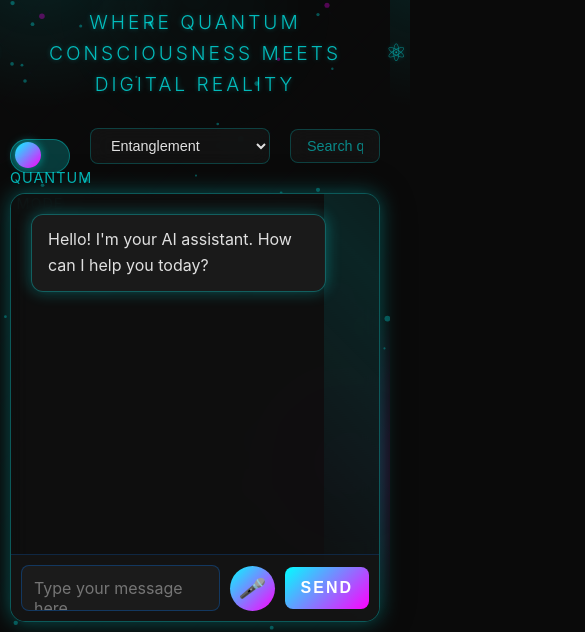
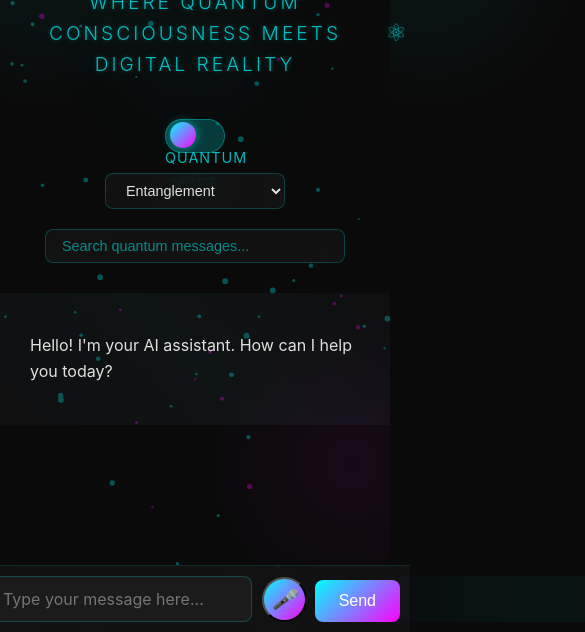
Before and after one commit to Thilina-silva/QUANTUM-CHAT, a website: page index.html in a window 390 px wide. Shown: the part 212-844 px from the top of the page, 585 px wide, since content can reach past the window. Drawn offline with nearby package versions, Linux system fonts and the light colour scheme; no server answers.

Commit message:
Update quantum theme with modern UI and improved mobile responsiveness

```diff
--- a/index.html
+++ b/index.html
@@ -39,9 +39,11 @@
                 </div>
             </div>
         </header>
-        <div class="chat-container">
+        <main class="chat-container">
             <div id="chatMessages" class="chat-messages"></div>
-            <div class="chat-input-container">
+        </main>
+        <footer class="chat-input-container">
+            <div class="input-wrapper">
                 <textarea id="userInput" placeholder="Type your message here..." rows="1"></textarea>
                 <div class="input-actions">
                     <button id="voiceButton" class="voice-button" title="Toggle voice input">
@@ -50,7 +52,7 @@
                     <button id="sendButton">Send</button>
                 </div>
             </div>
-        </div>
+        </footer>
         <div class="reaction-menu" id="reactionMenu">
             <button class="reaction-btn" data-reaction="superposition">⚛</button>
             <button class="reaction-btn" data-reaction="entangled">🔗</button>
--- a/styles.css
+++ b/styles.css
@@ -10,8 +10,8 @@ body {
     background-color: #0a0a0a;
     color: #e0e0e0;
     background-image:
-        radial-gradient(circle at 10% 20%, rgba(0, 255, 255, 0.1) 0%, transparent 20%),
-        radial-gradient(circle at 90% 80%, rgba(255, 0, 255, 0.1) 0%, transparent 20%);
+        radial-gradient(circle at 10% 20%, rgba(0, 255, 255, 0.05) 0%, transparent 20%),
+        radial-gradient(circle at 90% 80%, rgba(255, 0, 255, 0.05) 0%, transparent 20%);
     position: relative;
     overflow-x: hidden;
 }
@@ -24,8 +24,8 @@ body::before {
     width: 100%;
     height: 100%;
     background:
-        linear-gradient(45deg, transparent 48%, rgba(0, 255, 255, 0.1) 50%, transparent 52%),
-        linear-gradient(-45deg, transparent 48%, rgba(255, 0, 255, 0.1) 50%, transparent 52%);
+        linear-gradient(45deg, transparent 48%, rgba(0, 255, 255, 0.05) 50%, transparent 52%),
+        linear-gradient(-45deg, transparent 48%, rgba(255, 0, 255, 0.05) 50%, transparent 52%);
     background-size: 60px 60px;
     opacity: 0.1;
     pointer-events: none;
@@ -41,7 +41,7 @@ body::before {
     max-width: 1200px;
     margin: 0 auto;
     padding: 20px;
-    height: 100vh;
+    min-height: 100vh;
     display: flex;
     flex-direction: column;
     position: relative;
@@ -126,204 +126,138 @@ header h1 {
 
 .chat-container {
     flex: 1;
-    background: rgba(20, 20, 20, 0.8);
-    border-radius: 15px;
-    box-shadow:
-        0 0 20px var(--glow-color),
-        0 0 40px rgba(0, 0, 0, 0.2);
     display: flex;
     flex-direction: column;
     overflow: hidden;
-    border: 1px solid var(--glow-color);
-    backdrop-filter: blur(10px);
     position: relative;
+    margin: 0 -20px;  /* Extend to full width */
+    background: none;  /* Remove background */
+    border: none;     /* Remove border */
+    box-shadow: none; /* Remove box shadow */
 }
 
 .chat-container::before {
+    display: none;  /* Remove shimmer effect */
+}
+
+.chat-messages {
+    flex: 1;
+    padding: 20px;
+    overflow-y: auto;
+    background: none;  /* Remove background */
+}
+
+.message {
+    margin-bottom: 20px;
+    width: 100%;
+    animation: fadeIn 0.3s ease-out;
+    position: relative;
+    overflow: hidden;
+}
+
+.message::before {
     content: '';
     position: absolute;
     top: 0;
     left: 0;
     right: 0;
     bottom: 0;
-    background: linear-gradient(45deg, transparent, rgba(0, 255, 255, 0.1), transparent);
-    animation: shimmer 3s infinite;
-}
-
-@keyframes shimmer {
-    0% { transform: translateX(-100%); }
-    100% { transform: translateX(100%); }
-}
-
-.chat-messages {
-    flex: 1;
-    padding: 20px;
-    overflow-y: auto;
-    background: rgba(10, 10, 10, 0.5);
-}
-
-.chat-messages::-webkit-scrollbar {
-    width: 8px;
-}
-
-.chat-messages::-webkit-scrollbar-track {
-    background: rgba(20, 20, 20, 0.8);
-}
-
-.chat-messages::-webkit-scrollbar-thumb {
-    background: rgba(0, 123, 255, 0.3);
-    border-radius: 4px;
-}
-
-.message {
-    margin-bottom: 20px;
-    max-width: 80%;
-    animation: fadeIn 0.3s ease-out;
-}
-
-@keyframes fadeIn {
-    from { opacity: 0; transform: translateY(10px); }
-    to { opacity: 1; transform: translateY(0); }
-}
-
-.message.user {
-    margin-left: auto;
+    background: linear-gradient(90deg, transparent, rgba(0, 255, 255, 0.02), transparent);
+    transform: translateX(-100%);
+    animation: shimmer 2s infinite;
+    pointer-events: none;
 }
 
 .message.ai {
-    margin-right: auto;
+    background: rgba(68, 70, 84, 0.1);
+    width: 100%;
+    position: relative;
 }
 
-.message-content {
-    padding: 12px 16px;
-    border-radius: 12px;
-    font-size: 1rem;
-    position: relative;
-    overflow: hidden;
-    display: flex;
-    align-items: flex-start;
-}
-
-.message-content::before {
+.message.ai::after {
     content: '';
     position: absolute;
     top: 0;
     left: 0;
     right: 0;
     bottom: 0;
-    background: linear-gradient(45deg, transparent, rgba(255, 255, 255, 0.1), transparent);
-    transform: translateX(-100%);
-    transition: transform 0.3s;
+    background: linear-gradient(45deg, transparent, rgba(0, 255, 255, 0.02), transparent);
+    pointer-events: none;
 }
 
-.message-content:hover::before {
-    transform: translateX(100%);
+.message-content {
+    max-width: 800px;
+    margin: 0 auto;
+    padding: 20px;
+    position: relative;
+    z-index: 1;
 }
 
 .user .message-content {
-    background: linear-gradient(135deg, #007bff, #00ffff);
-    color: white;
-    box-shadow: 0 0 15px rgba(0, 123, 255, 0.3);
-    flex-direction: row-reverse;
+    background: none;
+    color: inherit;
+    box-shadow: none;
 }
 
 .ai .message-content {
-    background: rgba(30, 30, 30, 0.8);
-    color: #e0e0e0;
-    border: 1px solid var(--glow-color);
-    box-shadow: 0 0 15px var(--glow-color);
-    flex-direction: row;
+    background: none;
+    border: none;
+    box-shadow: none;
 }
 
 .chat-input-container {
+    position: sticky;
+    bottom: 0;
+    background: rgba(20, 20, 20, 0.8);
+    backdrop-filter: blur(10px);
     padding: 20px;
-    background: rgba(20, 20, 20, 0.9);
-    border-top: 1px solid rgba(0, 123, 255, 0.2);
-    display: flex;
-    gap: 10px;
-    backdrop-filter: blur(10px);
-}
-
-textarea {
-    flex: 1;
-    padding: 12px;
-    background: rgba(30, 30, 30, 0.8);
-    border: 1px solid rgba(0, 123, 255, 0.3);
-    border-radius: 8px;
-    resize: none;
-    font-family: inherit;
-    font-size: 1rem;
-    color: #e0e0e0;
-    outline: none;
-    transition: all 0.3s;
-}
-
-textarea:focus {
-    border-color: #00ffff;
-    box-shadow: 0 0 10px rgba(0, 255, 255, 0.2);
-}
-
-button {
-    padding: 12px 24px;
-    background: linear-gradient(135deg, #00ffff, #ff00ff);
-    color: white;
-    border: none;
-    border-radius: 8px;
-    cursor: pointer;
-    font-size: 1rem;
-    transition: all 0.3s;
-    text-transform: uppercase;
-    letter-spacing: 2px;
-    font-weight: bold;
-    position: relative;
-    overflow: hidden;
-}
-
-button::before {
-    content: '';
-    position: absolute;
-    top: 0;
-    left: -100%;
-    width: 100%;
-    height: 100%;
-    background: linear-gradient(90deg, transparent, rgba(255, 255, 255, 0.2), transparent);
-    transition: 0.5s;
-}
-
-button:hover::before {
-    left: 100%;
-}
-
-button:hover {
-    transform: translateY(-2px);
-    box-shadow:
-        0 5px 15px rgba(0, 255, 255, 0.4),
-        0 5px 15px rgba(255, 0, 255, 0.4);
-}
-
-button:disabled {
-    background: rgba(100, 100, 100, 0.5);
-    cursor: not-allowed;
-    transform: none;
-    box-shadow: none;
+    border-top: 1px solid rgba(0, 255, 255, 0.1);
+    margin: 0 -20px;
+    z-index: 10;
 }
 
 /* Mobile Responsive Design */
 @media (max-width: 768px) {
     .container {
+        padding: 0;
+    }
+
+    header {
         padding: 10px;
     }
 
+    .controls {
+        flex-direction: column;
+        gap: 10px;
+    }
+
+    .search-container {
+        width: 100%;
+    }
+
     .message {
-        max-width: 90%;
+        padding: 0 10px;
+    }
+
+    .message.ai {
+        padding: 20px 10px;
     }
 
     .chat-input-container {
         padding: 10px;
     }
 
-    button {
-        padding: 12px 16px;
+    .input-wrapper {
+        gap: 8px;
+    }
+
+    textarea {
+        font-size: 16px; /* Prevent zoom on mobile */
+    }
+
+    .voice-button {
+        width: 40px;
+        height: 40px;
     }
 }
 
@@ -429,8 +363,8 @@ input:checked + .slider:before {
 /* Quantum Mode Active Styles */
 body.quantum-mode-active {
     background-image:
-        radial-gradient(circle at 10% 20%, rgba(255, 0, 255, 0.1) 0%, transparent 20%),
-        radial-gradient(circle at 90% 80%, rgba(0, 255, 255, 0.1) 0%, transparent 20%);
+        radial-gradient(circle at 10% 20%, rgba(255, 0, 255, 0.05) 0%, transparent 20%),
+        radial-gradient(circle at 90% 80%, rgba(0, 255, 255, 0.05) 0%, transparent 20%);
 }
 
 body.quantum-mode-active .chat-container {
@@ -440,7 +374,19 @@ body.quantum-mode-active .chat-container {
     border-color: rgba(255, 0, 255, 0.2);
 }
 
-body.quantum-mode-active .message.ai .message-content {
+body.quantum-mode-active .message.ai {
+    background: rgba(68, 70, 84, 0.15);
+}
+
+body.quantum-mode-active .message.ai::after {
+    background: linear-gradient(45deg, transparent, rgba(255, 0, 255, 0.02), transparent);
+}
+
+body.quantum-mode-active .message::before {
+    background: linear-gradient(90deg, transparent, rgba(255, 0, 255, 0.02), transparent);
+}
+
+body.quantum-mode-active .message-content {
     background: rgba(30, 30, 30, 0.9);
     border-color: rgba(255, 0, 255, 0.2);
     box-shadow: 0 0 15px rgba(255, 0, 255, 0.1);
@@ -839,10 +785,111 @@ body.quantum-mode-active .message-action-btn:hover {
 }
 
 /* Voice Input Styles */
+.input-wrapper {
+    max-width: 800px;
+    margin: 0 auto;
+    width: 100%;
+    display: flex;
+    gap: 10px;
+    position: relative;
+}
+
+.input-wrapper::before {
+    content: '';
+    position: absolute;
+    top: 0;
+    left: 0;
+    right: 0;
+    bottom: 0;
+    background: linear-gradient(90deg, transparent, rgba(0, 255, 255, 0.05), transparent);
+    pointer-events: none;
+    animation: inputShimmer 3s infinite;
+}
+
+@keyframes inputShimmer {
+    0% { transform: translateX(-100%); }
+    100% { transform: translateX(100%); }
+}
+
+textarea {
+    flex: 1;
+    padding: 12px;
+    background: rgba(30, 30, 30, 0.8);
+    border: 1px solid rgba(0, 255, 255, 0.2);
+    border-radius: 8px;
+    resize: none;
+    font-family: inherit;
+    font-size: 1rem;
+    color: #e0e0e0;
+    outline: none;
+    transition: all 0.3s;
+    min-height: 44px;
+    max-height: 200px;
+    position: relative;
+    z-index: 1;
+}
+
+textarea:focus {
+    border-color: var(--primary-color);
+    box-shadow: 0 0 10px var(--glow-color);
+}
+
+button#sendButton {
+    background: linear-gradient(135deg, var(--primary-color), var(--secondary-color));
+    color: white;
+    border: none;
+    border-radius: 8px;
+    padding: 12px 24px;
+    cursor: pointer;
+    font-size: 1rem;
+    transition: all 0.3s;
+    position: relative;
+    overflow: hidden;
+    z-index: 1;
+}
+
+button#sendButton:hover {
+    transform: translateY(-1px);
+    box-shadow: 0 0 15px var(--glow-color);
+}
+
+button#sendButton::before {
+    content: '';
+    position: absolute;
+    top: 0;
+    left: -100%;
+    width: 100%;
+    height: 100%;
+    background: linear-gradient(90deg, transparent, rgba(255, 255, 255, 0.2), transparent);
+    transition: 0.5s;
+}
+
+button#sendButton:hover::before {
+    left: 100%;
+}
+
+/* Quantum Mode Active Input Styles */
+body.quantum-mode-active .input-wrapper::before {
+    background: linear-gradient(90deg, transparent, rgba(255, 0, 255, 0.05), transparent);
+}
+
+body.quantum-mode-active textarea {
+    border-color: rgba(255, 0, 255, 0.2);
+}
+
+body.quantum-mode-active textarea:focus {
+    border-color: var(--secondary-color);
+    box-shadow: 0 0 10px rgba(255, 0, 255, 0.2);
+}
+
+body.quantum-mode-active button#sendButton {
+    background: linear-gradient(135deg, var(--secondary-color), var(--primary-color));
+}
+
 .input-actions {
     display: flex;
-    gap: 10px;
-    align-items: center;
+    gap: 8px;
+    align-items: flex-end;
 }
 
 .voice-button {
```
